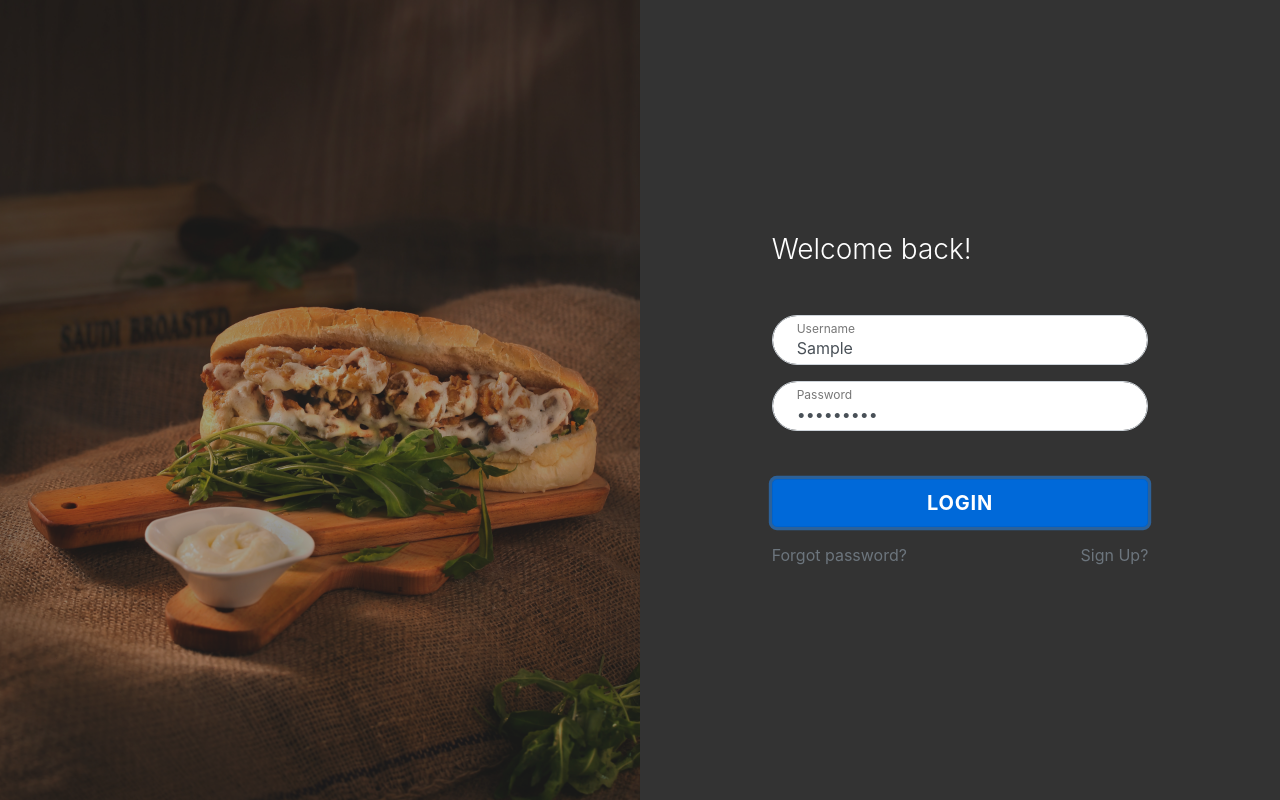
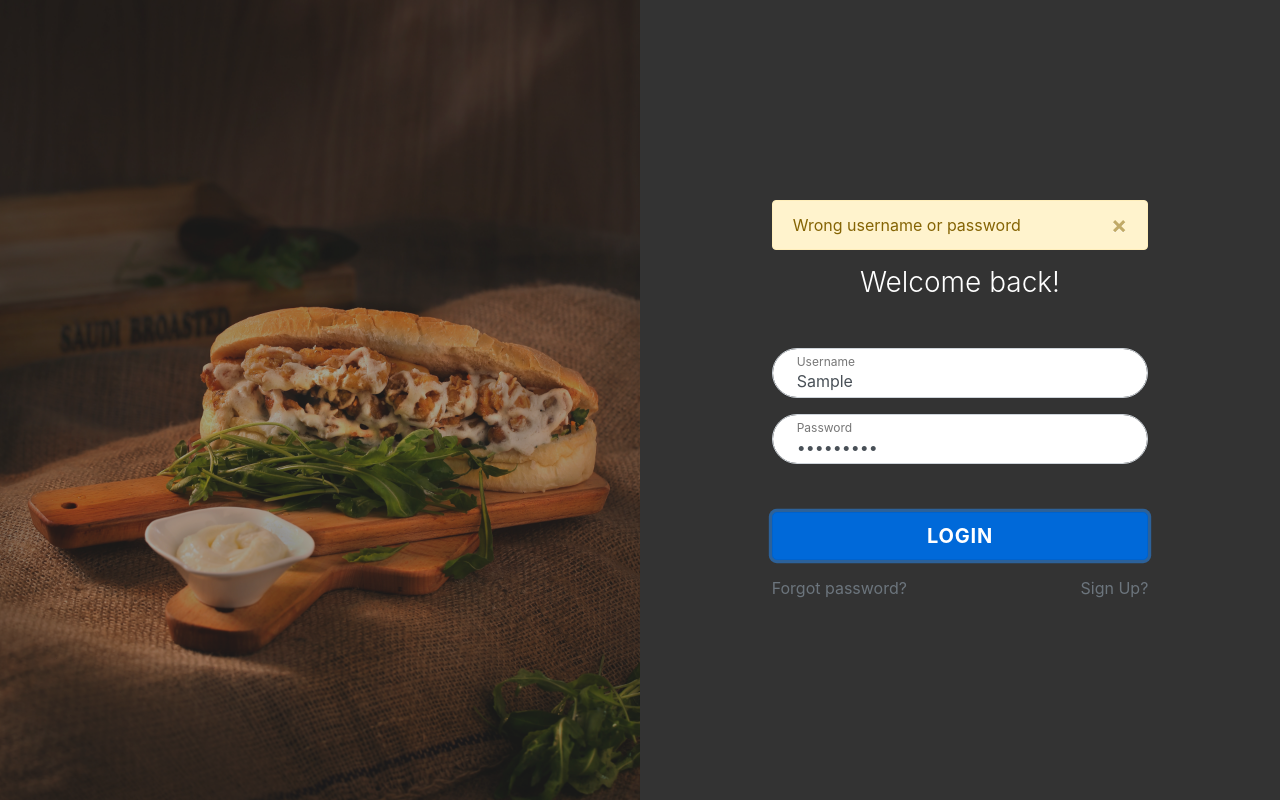
Before and after one commit to agusrichard/lecker-frontend, a React (Create React App) app: page /auth/login in a window 1280 px wide. Both pictures are taken after typing "Sample", "Sample123" into the empty fields and a click on the button "LOGIN". Built offline with nearby package versions, Linux system fonts and the light colour scheme; no server answers.

Commit message:
Changing login

```diff
--- a/src/App.js
+++ b/src/App.js
@@ -9,7 +9,6 @@ import Home from './pages/Home'
 import Login from './pages/Login'
 import Register from './pages/Register'
 import ForgotPassword from './pages/ForgotPassword'
-import CustomNavbar from './components/NavBar';
 
 
 class App extends React.Component {
--- a/src/components/DismissableAlert.js
+++ b/src/components/DismissableAlert.js
@@ -4,11 +4,14 @@ import { Alert } from 'reactstrap';
 const DismissableAlert = (props) => {
   const [visible, setVisible] = useState(true);
 
-  const onDismiss = () => setVisible(false);
+  const onDismiss = () => {
+    setVisible(false)
+    props.dismiss()
+  };
 
   return (
-    <Alert color="info" isOpen={visible} toggle={onDismiss}>
-      I am an alert and I can be dismissed!
+    <Alert color={ props.context } isOpen={ visible } toggle={ onDismiss }>
+      { props.message }
     </Alert>
   );
 }
--- /dev/null
+++ b/src/components/LoginForm.js
@@ -0,0 +1,35 @@
+import React from 'react'
+import { Link } from 'react-router-dom'
+
+function LoginForm(props) {
+  return (
+    <form method="post">
+      <div className="form-label-group">
+        <input type="text" id="inputUsername" name="username"
+                className="form-control" placeholder="Username"
+                onChange={props.handleChange}
+                required autoFocus />
+        <label htmlFor="inputUsername">Username</label>
+      </div>
+
+      <div className="form-label-group">
+        <input type="password" id="inputPassword" name="password"
+                className="form-control" placeholder="Password"
+                onChange={props.handleChange} required />
+        <label htmlFor="inputPassword">Password</label>
+      </div>
+
+      <button className="btn btn-lg btn-primary btn-block btn-login text-uppercase font-weight-bold mb-2 mt-5"
+              type="submit" onClick={props.handleSubmit}>Login</button>
+      <div className="mx-auto mt-3">
+        <div className="row">
+          <Link className="col text-left text-muted text-decoration-none" to="/auth/forgot-password">Forgot password?</Link>
+          <Link className="col text-right text-muted text-decoration-none" to="/auth/register">Sign Up?</Link>
+        </div>
+      </div>
+    </form>
+  )
+}
+
+
+export default LoginForm
--- a/src/pages/Login.js
+++ b/src/pages/Login.js
@@ -1,8 +1,9 @@
 import React from 'react'
-import { Link } from 'react-router-dom'
 import { Helmet } from 'react-helmet'
 import axios from 'axios'
 
+import LoginForm from '../components/LoginForm'
+import DismissableAlert from '../components/DismissableAlert'
 import '../assets/styles/login.css'
 
 class Login extends React.Component {
@@ -11,8 +12,14 @@ class Login extends React.Component {
     super(props)
     this.state = {
       username: '',
-      password: ''
+      password: '',
+      message: '',
+      isValid: true
     }
+  }
+
+  dismiss = () => {
+    this.setState({ isValid: true })
   }
 
   handleChange = (event) => {
@@ -22,25 +29,45 @@ class Login extends React.Component {
   }
 
   handleSubmit = async (event) => {
+    console.log('handleSubmit')
+    console.log(this.state.isValid)
     event.preventDefault()
-    if (this.state.username && this.state.password) {
-      const data = { username: this.state.username, password: this.state.password }
-      const response = await axios.post(process.env.REACT_APP_BASE_URL + '/auth/login', data)
-      if (response.status === 200) {
-        try {
+    try {
+      if (this.state.username && this.state.password) {
+        const data = { username: this.state.username, password: this.state.password }
+        const response = await axios.post(process.env.REACT_APP_BASE_URL + '/auth/login', data)
+        if (response.status === 200) {
           localStorage.setItem('token', JSON.stringify(response.data.data.token))
           this.props.history.push('/')
-        } catch(err) {
-          console.log(err)
+        } else {
+          this.setState(prevState => {
+            return {
+              isValid: !prevState.isValid,
+              message: 'Wrong username or password'
+            }
+          })
         }
+      } else {
+        this.setState(prevState => {
+          return {
+            isValid: !prevState.isValid,
+            message: 'Please provide username and password'
+          }
+        })
       }
-    } else {
-      alert('Please provide the required fields')
+    } catch(err) {
+      this.setState(prevState => {
+        return {
+          isValid: !prevState.isValid,
+          message: 'Wrong username or password'
+        }
+      })
     }
-
   }
 
   render() {
+    console.log('render')
+    console.log(this.state.isValid)
     return (
       <div className="container-fluid background-login">
         <Helmet>
@@ -53,32 +80,17 @@ class Login extends React.Component {
               <div className="container">
                 <div className="row">
                   <div className="col-md-9 col-lg-8 mx-auto">
-                    <h3 className="login-heading mb-5">Welcome back!</h3>
-                    <form method="post">
-                      <div className="form-label-group">
-                        <input type="text" id="inputUsername" name="username"
-                                className="form-control" placeholder="Username"
-                                onChange={this.handleChange}
-                                required autoFocus />
-                        <label htmlFor="inputUsername">Username</label>
-                      </div>
-
-                      <div className="form-label-group">
-                        <input type="password" id="inputPassword" name="password"
-                                className="form-control" placeholder="Password"
-                                onChange={this.handleChange} required />
-                        <label htmlFor="inputPassword">Password</label>
-                      </div>
-
-                      <button className="btn btn-lg btn-primary btn-block btn-login text-uppercase font-weight-bold mb-2 mt-5"
-                              type="submit" onClick={this.handleSubmit}>Login</button>
-                      <div className="mx-auto mt-3">
-                        <div className="row">
-                          <Link className="col text-left text-muted text-decoration-none" to="/auth/forgot-password">Forgot password?</Link>
-                          <Link className="col text-right text-muted text-decoration-none" to="/auth/register">Sign Up?</Link>
-                        </div>
-                      </div>
-                    </form>
+                    { !this.state.isValid ?
+                      <DismissableAlert message={this.state.message}
+                                        context="warning"
+                                        dismiss={this.dismiss}/>
+                      : null
+                       }
+                    <h3 className="login-heading mb-5 text-center">Welcome back!</h3>
+                    <LoginForm
+                      handleChange={this.handleChange}
+                      handleSubmit={this.handleSubmit}
+                    />
                   </div>
                 </div>
               </div>
```
